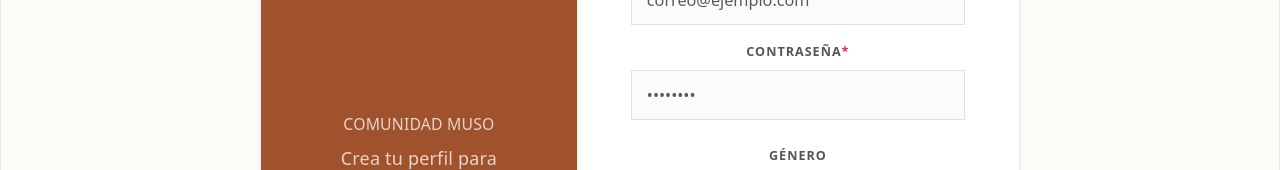
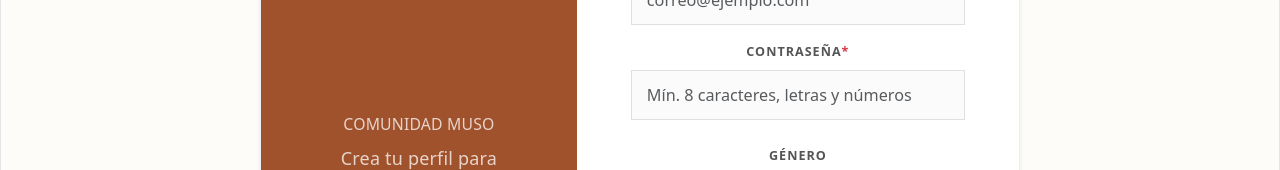
Before and after one commit to NicolasCarrasco7261/CasaTallerMuso, a React (Vite) app in the folder Producto/FrontEnd/: page /#/auth/signup in a window 1280 px wide. Shown: the part 341-511 px from the top of the page. Built offline with nearby package versions, Linux system fonts and the light colour scheme; no server answers.

Commit message:
signup password stuff

```diff
--- a/Producto/FrontEnd/src/paginas/Register/Register.jsx
+++ b/Producto/FrontEnd/src/paginas/Register/Register.jsx
@@ -162,7 +162,8 @@
                 type="password"
                 name="clave"
                 className="form-control register-input"
-                placeholder="••••••••"
+                placeholder="Mín. 8 caracteres, letras y números"
+                pattern='^(?=.*[a-zA-Z])(?=.*[0-9])[a-zA-Z0-9!@#$%&*()_+={}:;<>,.?~ \-\[\]\^]{8,64}$'
                 onChange={handleChange}
                 required
               />
```
Also changed, not shown: 1 other file (tests, documents, lock files or other folders).
